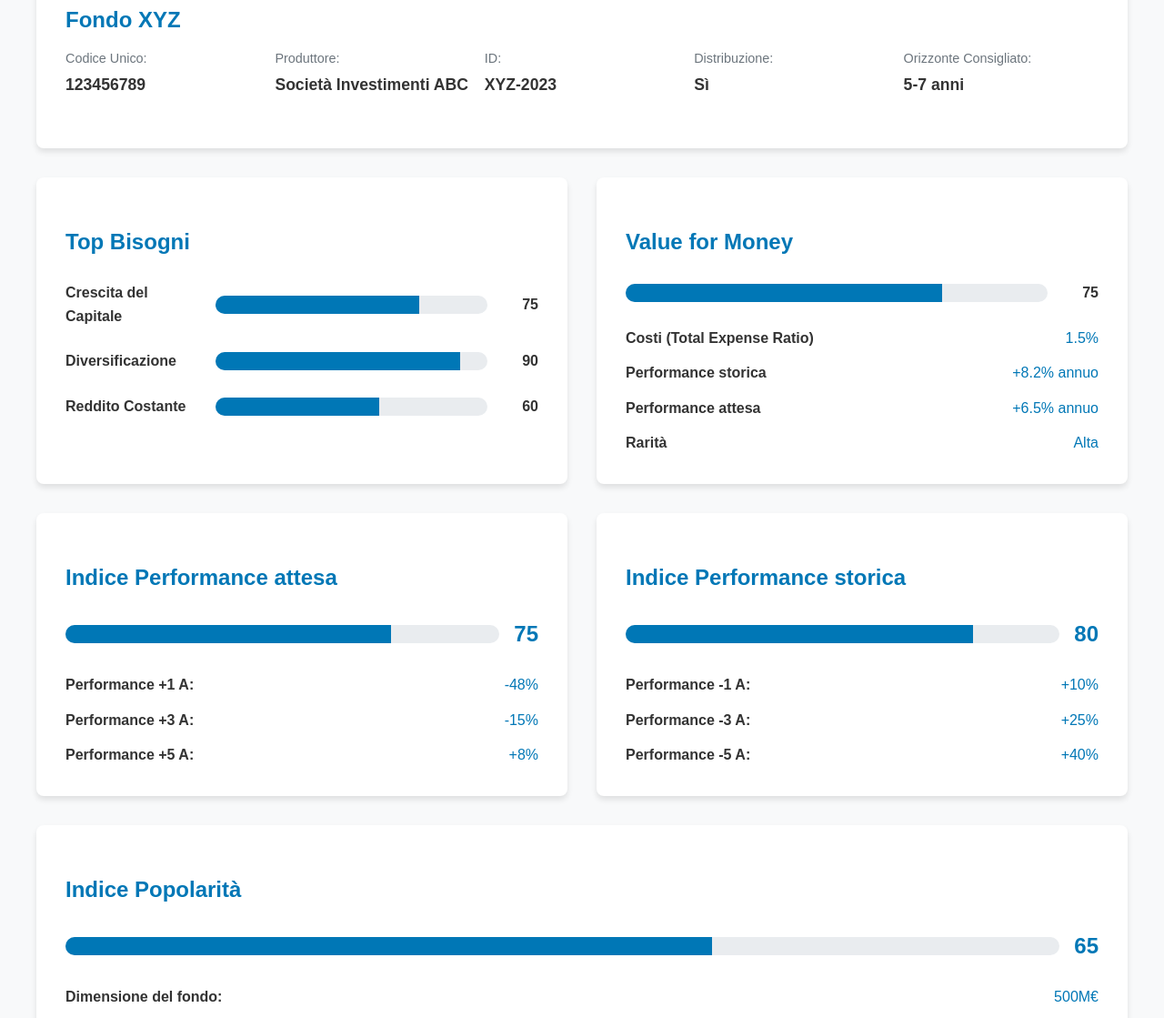
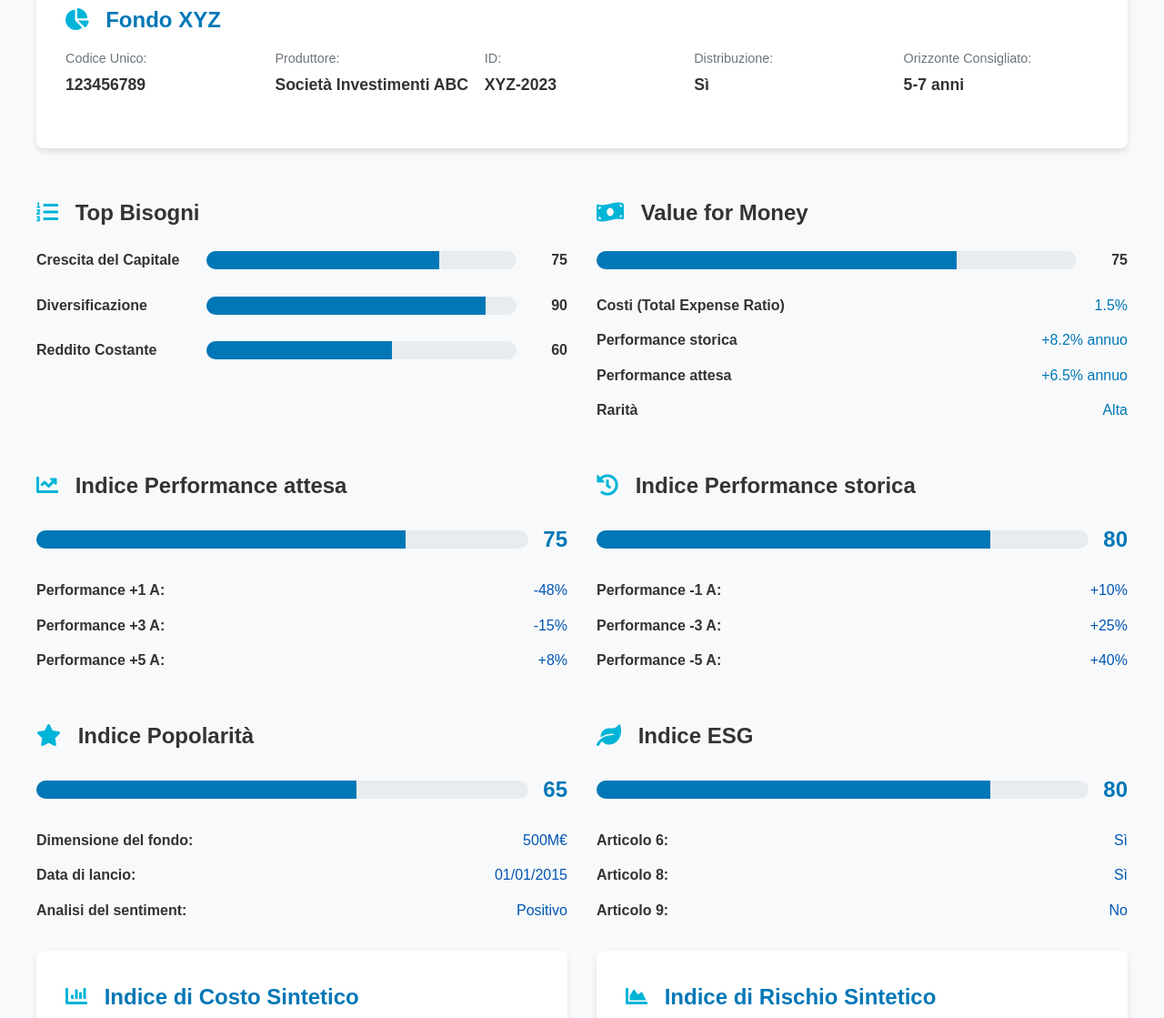
Before and after one commit to jacopowh/product_page, a plain HTML site: page index.html in a window 1280 px wide. Shown: the part 171-1290 px from the top of the page at 91% size. Drawn offline with nearby package versions, Linux system fonts and the light colour scheme.

Commit message:
nuovi stili css

```diff
--- a/index.html
+++ b/index.html
@@ -3,8 +3,10 @@
 <head>
     <meta charset="UTF-8">
     <meta name="viewport" content="width=device-width, initial-scale=1.0">
-    <title>Fondo XYZ</title>
+    <title>Fondo XYZ - Dettagli Prodotto</title>
     <link rel="stylesheet" href="styles.css">
+    <link rel="stylesheet" href="https://cdnjs.cloudflare.com/ajax/libs/font-awesome/5.15.3/css/all.min.css">
+    <script src="https://cdn.jsdelivr.net/npm/chart.js"></script>
 </head>
 <body>
     <header>
@@ -12,10 +14,10 @@
             <div class="logo">Logo</div>
             <nav>
                 <ul>
-                    <li><a href="#">Home</a></li>
-                    <li><a href="#">Prodotti</a></li>
-                    <li><a href="#">Contatti</a></li>
-                    <li><a href="#" class="btn-login">Login</a></li>
+                    <li><a href="#"><i class="fas fa-home"></i> Home</a></li>
+                    <li><a href="#"><i class="fas fa-box"></i> Prodotti</a></li>
+                    <li><a href="#"><i class="fas fa-envelope"></i> Contatti</a></li>
+                    <li><a href="#" class="btn-login"><i class="fas fa-sign-in-alt"></i> Login</a></li>
                 </ul>
             </nav>
         </div>
@@ -24,7 +26,7 @@
     <main>
         <div class="container">
             <section class="product-info">
-                <h1>Fondo XYZ</h1>
+                <h1><i class="fas fa-chart-pie"></i> Fondo XYZ</h1>
                 <div class="product-details">
                     <div class="detail">
                         <span class="label">Codice Unico:</span>
@@ -51,7 +53,7 @@
 
             <div class="cards-container">
                 <section class="top-needs-card">
-                    <h2>Top Bisogni</h2>
+                    <h2><i class="fas fa-list-ol"></i> Top Bisogni</h2>
                     <div class="needs-list">
                         <div class="need">
                             <span class="need-name">Crescita del Capitale</span>
@@ -78,7 +80,7 @@
                 </section>
 
                 <section class="value-for-money-card">
-                    <h2>Value for Money</h2>
+                    <h2><i class="fas fa-money-bill-wave"></i> Value for Money</h2>
                     <div class="vfm-index">
                         <div class="vfm-bar-container">
                             <div class="vfm-bar" data-value="75"></div>
@@ -108,12 +110,12 @@
 
             <div class="schede-performance">
                 <section class="indice-performance-attesa">
-                    <h2>Indice Performance attesa</h2>
-                    <div class="indice-performance">
-                        <div class="contenitore-barra-performance">
-                            <div class="barra-performance" data-valore="75"></div>
+                    <h2><i class="fas fa-chart-line"></i> Indice Performance attesa</h2>
+                    <div class="indice-performance" aria-label="Indice di performance attesa">
+                        <div class="contenitore-barra-performance" role="progressbar" aria-valuenow="75" aria-valuemin="0" aria-valuemax="100">
+                            <div class="barra-performance" style="width: 75%"></div>
                         </div>
-                        <span class="valore-performance">75</span>
+                        <span class="valore-performance" aria-hidden="true">75</span>
                     </div>
                     <div class="dettagli-performance">
                         <div class="dettaglio-performance">
@@ -132,12 +134,12 @@
                 </section>
 
                 <section class="indice-performance-storica">
-                    <h2>Indice Performance storica</h2>
-                    <div class="indice-performance">
-                        <div class="contenitore-barra-performance">
-                            <div class="barra-performance" data-valore="80"></div>
+                    <h2><i class="fas fa-history"></i> Indice Performance storica</h2>
+                    <div class="indice-performance" aria-label="Indice di performance storica">
+                        <div class="contenitore-barra-performance" role="progressbar" aria-valuenow="80" aria-valuemin="0" aria-valuemax="100">
+                            <div class="barra-performance" style="width: 80%"></div>
                         </div>
-                        <span class="valore-performance">80</span>
+                        <span class="valore-performance" aria-hidden="true">80</span>
                     </div>
                     <div class="dettagli-performance">
                         <div class="dettaglio-performance">
@@ -158,12 +160,12 @@
 
             <div class="indici-aggiuntivi">
                 <section class="indice-popolarita">
-                    <h2>Indice Popolarità</h2>
-                    <div class="indice-performance">
-                        <div class="contenitore-barra-performance">
-                            <div class="barra-performance" data-valore="65"></div>
+                    <h2><i class="fas fa-star"></i> Indice Popolarità</h2>
+                    <div class="indice-performance" aria-label="Indice di popolarità">
+                        <div class="contenitore-barra-performance" role="progressbar" aria-valuenow="65" aria-valuemin="0" aria-valuemax="100">
+                            <div class="barra-performance" style="width: 65%"></div>
                         </div>
-                        <span class="valore-performance">65</span>
+                        <span class="valore-performance" aria-hidden="true">65</span>
                     </div>
                     <div class="dettagli-performance">
                         <div class="dettaglio-performance">
@@ -182,12 +184,12 @@
                 </section>
 
                 <section class="indice-esg">
-                    <h2>Indice ESG</h2>
-                    <div class="indice-performance">
-                        <div class="contenitore-barra-performance">
-                            <div class="barra-performance" data-valore="80"></div>
+                    <h2><i class="fas fa-leaf"></i> Indice ESG</h2>
+                    <div class="indice-performance" aria-label="Indice ESG">
+                        <div class="contenitore-barra-performance" role="progressbar" aria-valuenow="80" aria-valuemin="0" aria-valuemax="100">
+                            <div class="barra-performance" style="width: 80%"></div>
                         </div>
-                        <span class="valore-performance">80</span>
+                        <span class="valore-performance" aria-hidden="true">80</span>
                     </div>
                     <div class="dettagli-performance">
                         <div class="dettaglio-performance">
@@ -208,13 +210,13 @@
 
             <section class="key-statistics">
                 <div class="statistic">
-                    <h2>Indice di Costo Sintetico</h2>
+                    <h2><i class="fas fa-chart-bar"></i> Indice di Costo Sintetico</h2>
                     <div class="chart-container">
                         <canvas id="cost_chart"></canvas>
                     </div>
                 </div>
                 <div class="statistic">
-                    <h2>Indice di Rischio Sintetico</h2>
+                    <h2><i class="fas fa-chart-area"></i> Indice di Rischio Sintetico</h2>
                     <div class="chart-container">
                         <canvas id="risk_chart"></canvas>
                     </div>
@@ -238,12 +240,13 @@
                 <p>Indirizzo: Via Roma 123, 00100 Roma, Italia</p>
             </div>
             <div class="social">
-                <!-- Aggiungi qui i tuoi link ai social media -->
+                <a href="#"><i class="fab fa-facebook"></i></a>
+                <a href="#"><i class="fab fa-twitter"></i></a>
+                <a href="#"><i class="fab fa-linkedin"></i></a>
             </div>
         </div>
     </footer>
 
-    <script src="https://cdn.jsdelivr.net/npm/chart.js"></script>
     <script src="scripts.js"></script>
 </body>
 </html>
--- a/scripts.js
+++ b/scripts.js
@@ -18,6 +18,66 @@ document.addEventListener('DOMContentLoaded', function() {
             }
         }
     };
+
+    new Chart(riskCtx, {
+        type: 'radar',
+        data: {
+            labels: ['Stress', 'Sfavorevole', 'Neutrale', 'Favorevole'],
+            datasets: [{
+                label: 'Indice di Rischio',
+                data: [2, 4, 6, 8],
+                backgroundColor: 'rgba(0, 180, 216, 0.2)',
+                borderColor: 'rgba(0, 180, 216, 1)',
+                borderWidth: 1,
+                pointBackgroundColor: 'rgba(0, 180, 216, 1)'
+            }]
+        },
+        options: {
+            responsive: true,
+            maintainAspectRatio: false,
+            plugins: {
+                legend: {
+                    position: 'top',
+                },
+                title: {
+                    display: true,
+                    text: 'Indice di Rischio Sintetico',
+                    font: {
+                        size: 16
+                    }
+                },
+                tooltip: {
+                    callbacks: {
+                        label: function(context) {
+                            let label = context.dataset.label || '';
+                            if (label) {
+                                label += ': ';
+                            }
+                            if (context.parsed.r !== null) {
+                                label += context.parsed.r + '/10';
+                            }
+                            return label;
+                        }
+                    }
+                }
+            },
+            scales: {
+                r: {
+                    beginAtZero: true,
+                    suggestedMax: 10,
+                    ticks: {
+                        stepSize: 2
+                    }
+                }
+            },
+            elements: {
+                point: {
+                    radius: 4,
+                    hoverRadius: 6
+                }
+            }
+        }
+    });
 
     new Chart(costCtx, {
         type: 'bar',
@@ -52,39 +112,6 @@ document.addEventListener('DOMContentLoaded', function() {
         }
     });
 
-    new Chart(riskCtx, {
-        type: 'radar',
-        data: {
-            labels: ['Stress', 'Sfavorevole', 'Neutrale', 'Favorevole'],
-            datasets: [{
-                label: 'Indice di Rischio',
-                data: [2, 4, 6, 8],
-                backgroundColor: 'rgba(0, 180, 216, 0.2)',
-                borderColor: 'rgba(0, 180, 216, 1)',
-                borderWidth: 1,
-                pointBackgroundColor: 'rgba(0, 180, 216, 1)'
-            }]
-        },
-        options: {
-            ...commonOptions,
-            plugins: {
-                ...commonOptions.plugins,
-                title: {
-                    ...commonOptions.plugins.title,
-                    text: 'Indice di Rischio Sintetico'
-                }
-            },
-            scales: {
-                r: {
-                    beginAtZero: true,
-                    suggestedMax: 10,
-                    ticks: {
-                        stepSize: 2
-                    }
-                }
-            }
-        }
-    });
 
     // Animazione delle barre dei bisogni
     function animateNeedBars() {
--- a/styles.css
+++ b/styles.css
@@ -106,25 +106,40 @@ main {
     color: var(--colore-testo);
 }
 
-.cards-container {
-    display: flex;
-    gap: 2em;
-    margin-bottom: 2em;
-}
-
-.top-needs-card,
-.value-for-money-card {
+.card {
     background-color: #ffffff;
     border-radius: 8px;
     padding: 2em;
     box-shadow: 0 4px 6px rgba(0, 0, 0, 0.1);
-    flex: 1;
+    transition: box-shadow 0.3s ease;
 }
 
-.top-needs-card h2,
-.value-for-money-card h2 {
+.card:hover {
+    box-shadow: 0 6px 8px rgba(0, 0, 0, 0.15);
+}
+
+.card h2 {
     color: var(--colore-primario);
     margin-bottom: 1em;
+    font-size: 1.5em;
+}
+
+.top-needs-card,
+.value-for-money-card,
+.indice-performance-attesa,
+.indice-performance-storica,
+.indice-popolarita,
+.indice-esg {
+    @extend .card;
+}
+
+.cards-container,
+.schede-performance,
+.indici-aggiuntivi {
+    display: grid;
+    grid-template-columns: repeat(auto-fit, minmax(300px, 1fr));
+    gap: 2em;
+    margin-bottom: 2em;
 }
 
 .needs-list {
@@ -195,27 +210,6 @@ main {
     color: var(--colore-primario);
 }
 
-.schede-performance {
-    display: flex;
-    gap: 2em;
-    margin-bottom: 2em;
-}
-
-.indice-performance-attesa,
-.indice-performance-storica {
-    background-color: #ffffff;
-    border-radius: 8px;
-    padding: 2em;
-    box-shadow: 0 4px 6px rgba(0, 0, 0, 0.1);
-    flex: 1;
-}
-
-.indice-performance-attesa h2,
-.indice-performance-storica h2 {
-    color: var(--colore-primario);
-    margin-bottom: 1em;
-}
-
 .indice-performance {
     display: flex;
     align-items: center;
@@ -258,10 +252,11 @@ main {
 
 .etichetta-dettaglio {
     font-weight: 600;
+    color: #333; /* Colore più scuro per un maggiore contrasto */
 }
 
 .valore-dettaglio {
-    color: var(--colore-primario);
+    color: #0056b3; /* Blu più scuro per un maggiore contrasto */
 }
 
 .key-statistics {
@@ -325,11 +320,17 @@ footer nav ul li a {
     text-align: center;
 }
 
+.fas {
+    margin-right: 0.5em;
+    color: var(--colore-secondario);
+}
+
 @media (max-width: 768px) {
     .cards-container,
     .schede-performance,
+    .indici-aggiuntivi,
     .key-statistics {
-        flex-direction: column;
+        grid-template-columns: 1fr;
     }
 
     .need {
@@ -353,37 +354,3 @@ footer nav ul li a {
         grid-template-columns: 1fr;
     }
 }
-
-.indici-aggiuntivi {
-    display: flex;
-    flex-wrap: wrap;
-    gap: 2em;
-    margin-bottom: 2em;
-}
-
-.indice-popolarita,
-.indice-esg {
-    background-color: #ffffff;
-    border-radius: 8px;
-    padding: 2em;
-    box-shadow: 0 4px 6px rgba(0, 0, 0, 0.1);
-    flex: 1 1 calc(50% - 1em);
-    min-width: 250px;
-}
-
-.indice-popolarita h2,
-.indice-esg h2 {
-    color: var(--colore-primario);
-    margin-bottom: 1em;
-}
-
-@media (max-width: 768px) {
-    .indici-aggiuntivi {
-        flex-direction: column;
-    }
-
-    .indice-popolarita,
-    .indice-esg {
-        flex: 1 1 100%;
-    }
-}
```
